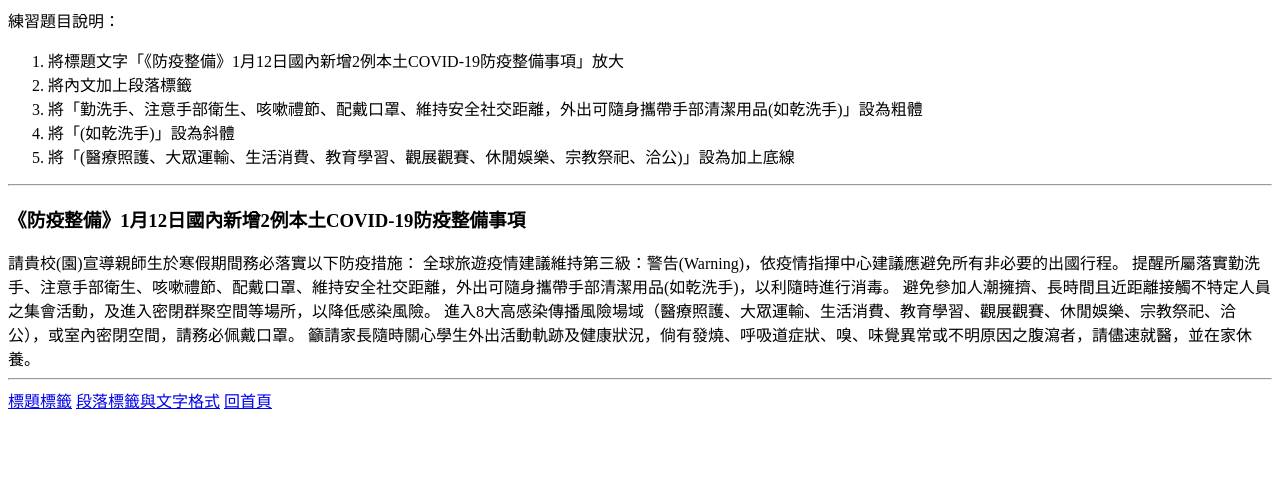
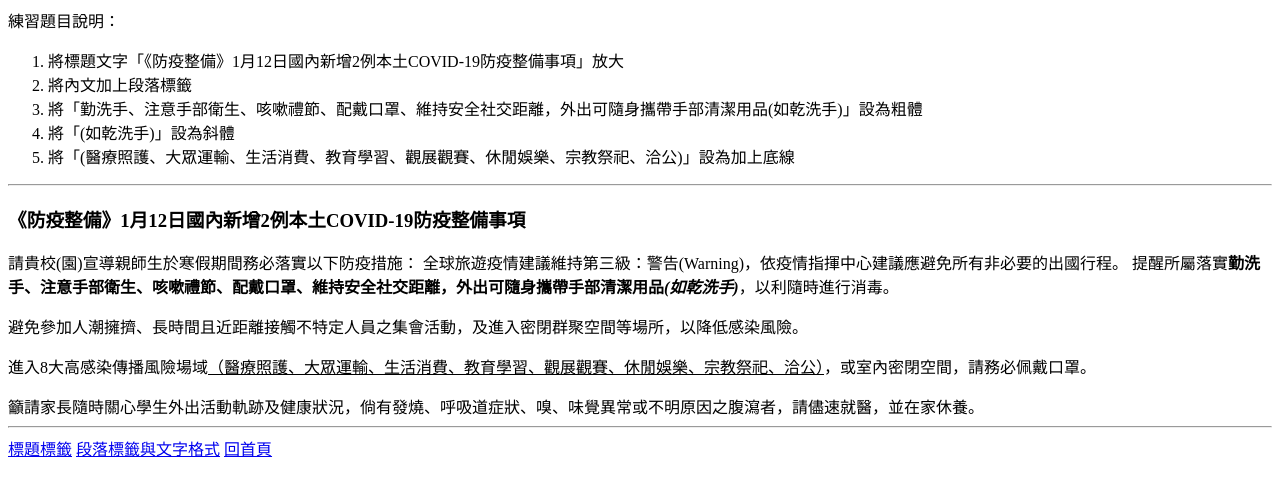
Before and after one commit to yuting0829/HtmlCssDemo, a plain HTML site: page hw1.html in a window 1280 px wide. Drawn offline with Linux system fonts and the light colour scheme.

Commit message:
練習一

```diff
--- a/hw1.html
+++ b/hw1.html
@@ -18,10 +18,10 @@
 	<!-- 修改範圍開始 -->
 	<h3>《防疫整備》1月12日國內新增2例本土COVID-19防疫整備事項
 	</h3>
-	請貴校(園)宣導親師生於寒假期間務必落實以下防疫措施： 全球旅遊疫情建議維持第三級：警告(Warning)，依疫情指揮中心建議應避免所有非必要的出國行程。
-	提醒所屬落實勤洗手、注意手部衛生、咳嗽禮節、配戴口罩、維持安全社交距離，外出可隨身攜帶手部清潔用品(如乾洗手)，以利隨時進行消毒。
-	避免參加人潮擁擠、長時間且近距離接觸不特定人員之集會活動，及進入密閉群聚空間等場所，以降低感染風險。
-	進入8大高感染傳播風險場域（醫療照護、大眾運輸、生活消費、教育學習、觀展觀賽、休閒娛樂、宗教祭祀、洽公），或室內密閉空間，請務必佩戴口罩。
+<p>	請貴校(園)宣導親師生於寒假期間務必落實以下防疫措施： 全球旅遊疫情建議維持第三級：警告(Warning)，依疫情指揮中心建議應避免所有非必要的出國行程。
+	提醒所屬落實<b>勤洗手、注意手部衛生、咳嗽禮節、配戴口罩、維持安全社交距離，外出可隨身攜帶手部清潔用品<i>(如乾洗手)</i></b>，以利隨時進行消毒。</p>
+	避免參加人潮擁擠、長時間且近距離接觸不特定人員之集會活動，及進入密閉群聚空間等場所，以降低感染風險。<p>
+	進入8大高感染傳播風險場域<ins>（醫療照護、大眾運輸、生活消費、教育學習、觀展觀賽、休閒娛樂、宗教祭祀、洽公）</ins>，或室內密閉空間，請務必佩戴口罩。</p>
 	籲請家長隨時關心學生外出活動軌跡及健康狀況，倘有發燒、呼吸道症狀、嗅、味覺異常或不明原因之腹瀉者，請儘速就醫，並在家休養。
 
 	<!-- 修改範圍結束 -->
```
